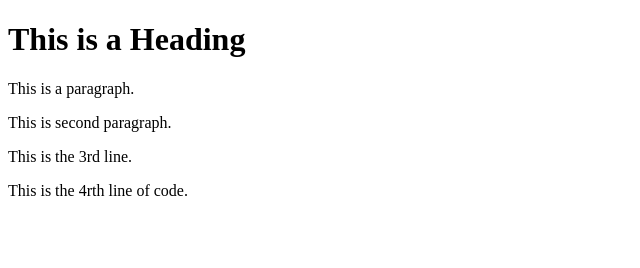
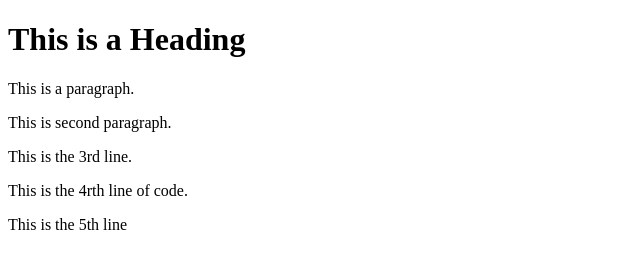
Before and after one commit to pzhuravlenkopd/pzhuravlenkopd, a plain HTML site: page index.html in a window 1280 px wide. Shown: the whole page, without its empty margins (0-640 px from the left). Drawn offline with Linux system fonts and the light colour scheme.

Commit message:
added 5th line

```diff
--- a/index.html
+++ b/index.html
@@ -10,6 +10,7 @@
 <p>This is second paragraph.</p>
 <p>This is the 3rd line.</p>
 <p>This is the 4rth line of code.</p>
+<p>This is the 5th line</p>
 
 </body>
 </html>
```
